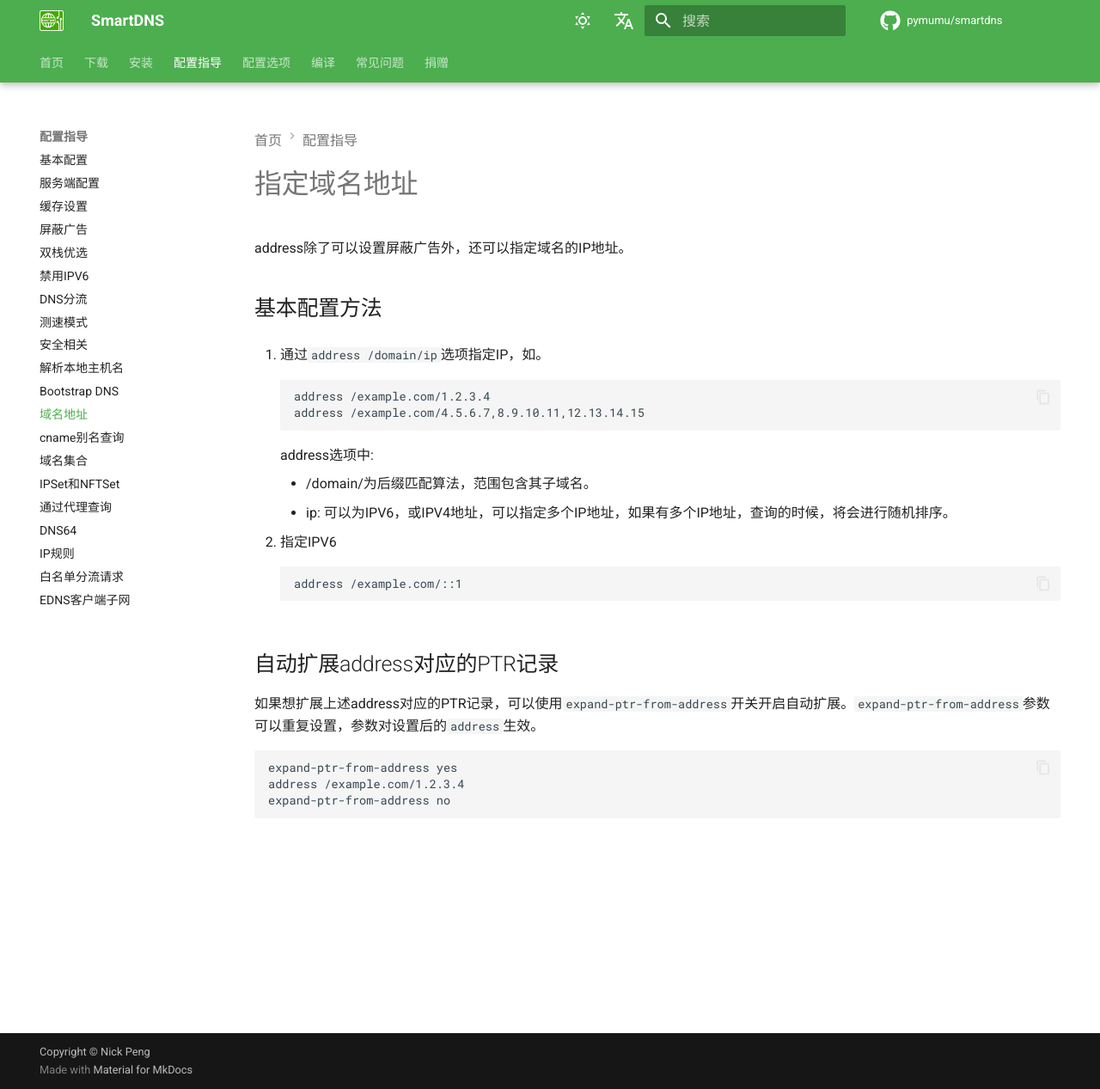
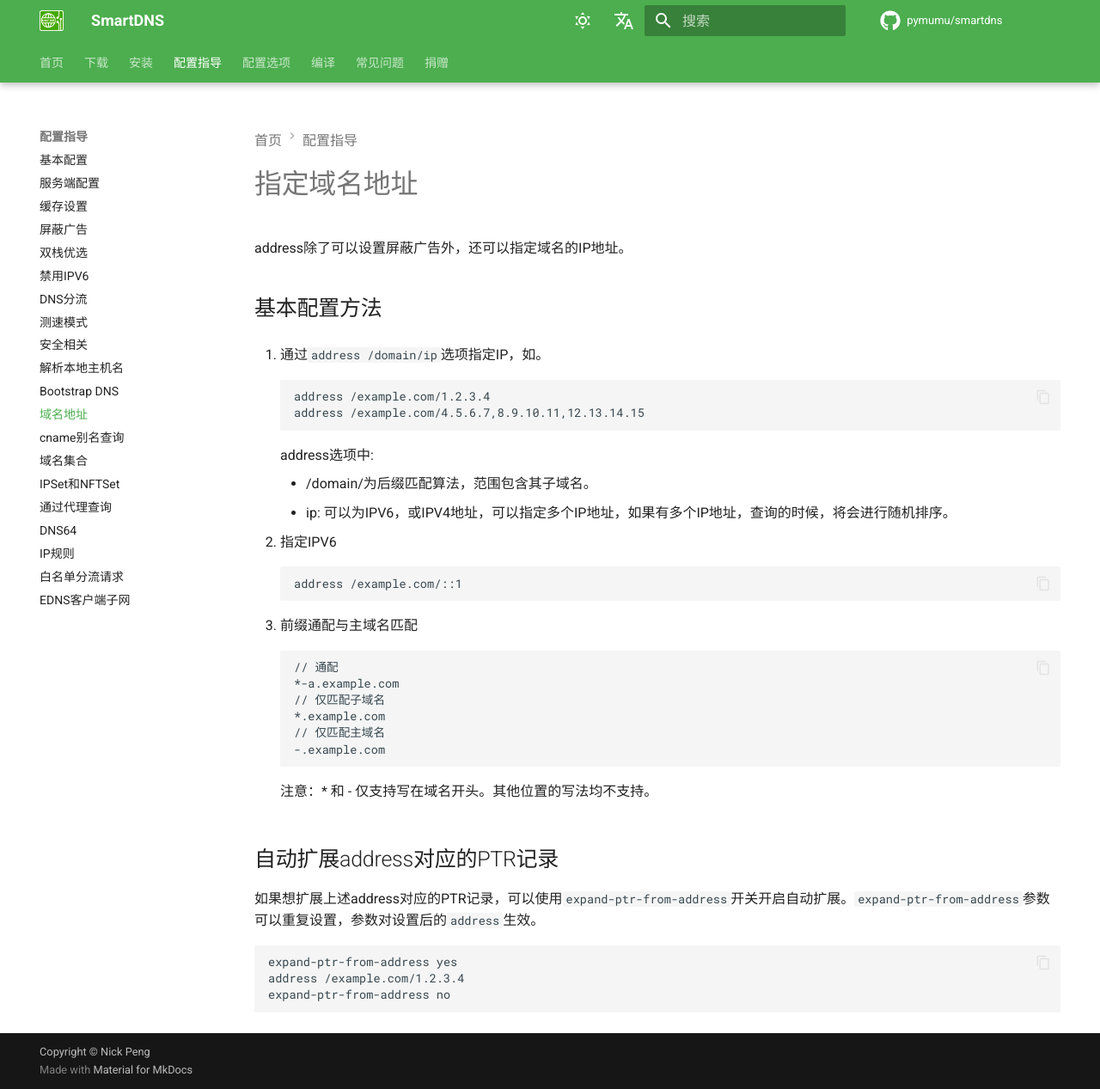
Before and after one commit to pymumu/smartdns, an MkDocs documentation site: the page built from docs/config/domain-address.md, in a window 1280 px wide and 1267 px high. Shown: the whole window at 86% size. Built offline with MkDocs 1.6.1 and Material for MkDocs 9.7.7, drawn with Linux system fonts in a browser that asks for light colours; comment, search, counter and statistics services are not loaded.

````diff
--- a/docs/config/domain-address.md
+++ b/docs/config/domain-address.md
@@ -27,6 +27,19 @@ address除了可以设置屏蔽广告外，还可以指定域名的IP地址。
     address /example.com/::1
     ```
 
+1. 前缀通配与主域名匹配
+
+    ```shell
+    // 通配
+    *-a.example.com
+    // 仅匹配子域名
+    *.example.com
+    // 仅匹配主域名
+    -.example.com
+    ```
+
+    注意：* 和 - 仅支持写在域名开头。其他位置的写法均不支持。
+
 ## 自动扩展address对应的PTR记录
 
 如果想扩展上述address对应的PTR记录，可以使用`expand-ptr-from-address`开关开启自动扩展。`expand-ptr-from-address`参数可以重复设置，参数对设置后的`address`生效。
````
Also changed, not shown: docs/config/ad-block.md (+13 -0 lines), docs/configuration.md (+4 -3 lines), en/docs/config/ad-block.md (+13 -0 lines), en/docs/config/domain-address.md (+13 -0 lines), en/docs/configuration.md (+4 -3 lines).
